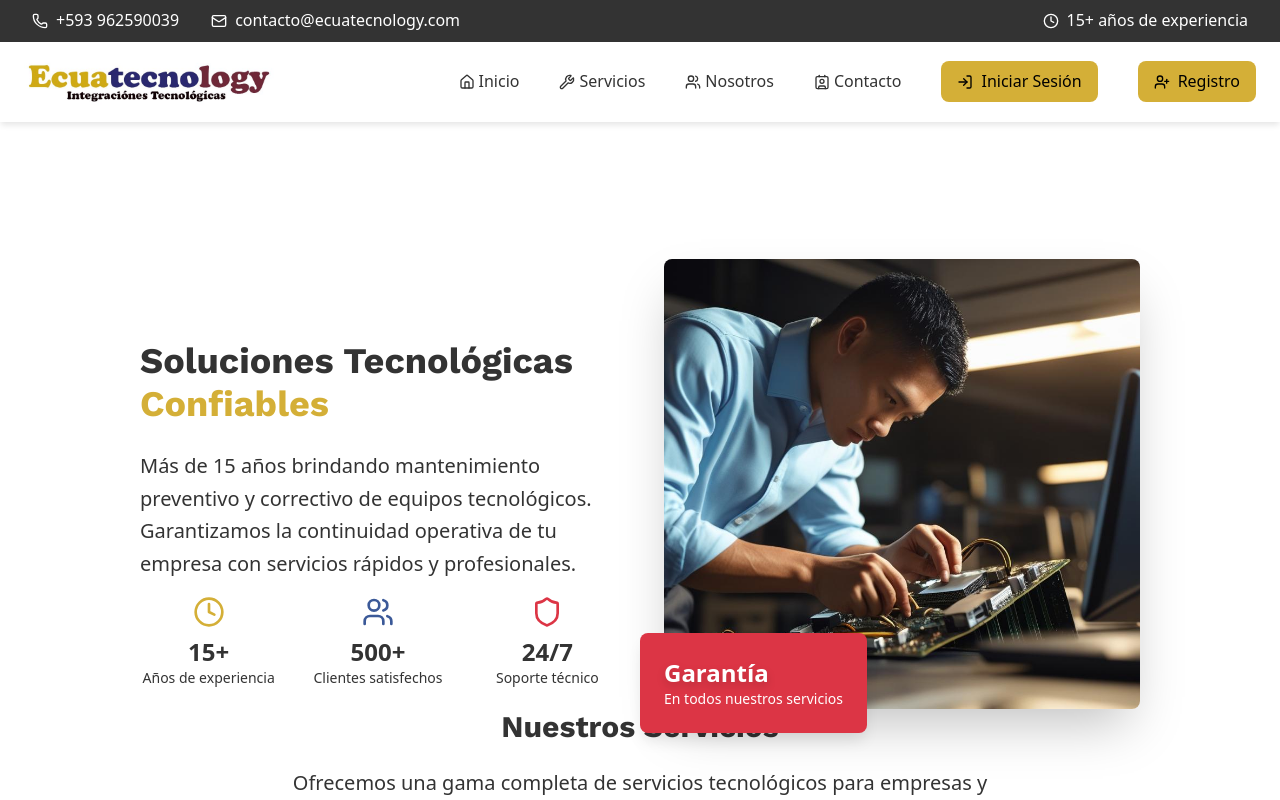
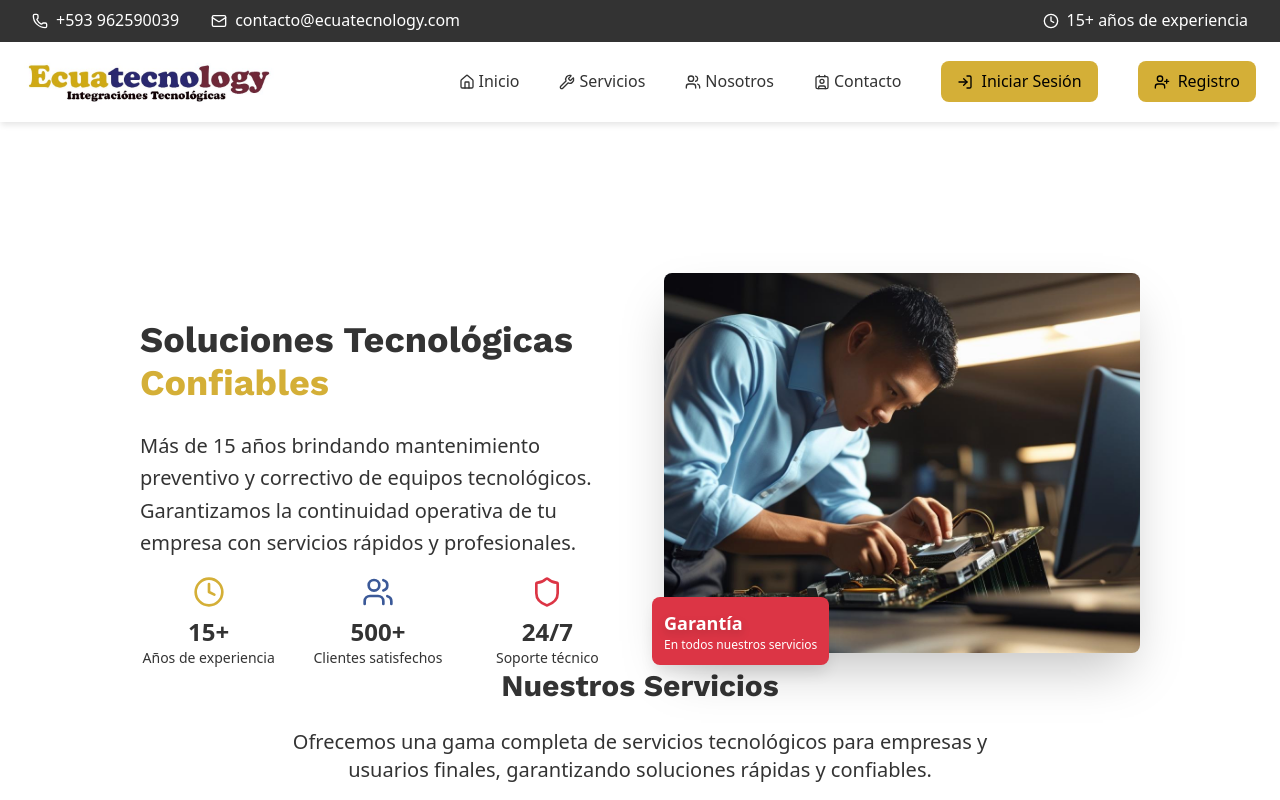
Before and after one commit to Mateo-Sudo-24/Proyecto_Ecuatechnology, a React (Vite) app in the folder frontend/client/: page / in a window 1280 px wide. Shown: the top 800 px of the page. Built offline with nearby package versions, Linux system fonts and the light colour scheme; no server answers.

Commit message:
fix: ajustar imagenes y espaciado en pagina principal

```diff
--- a/frontend/client/src/pages/Home.jsx
+++ b/frontend/client/src/pages/Home.jsx
@@ -66,14 +66,14 @@ function Home() {
           <img
             src="/images/tecnico.jpg"
             alt="Técnico trabajando"
-            className="rounded-lg shadow-2xl w-[700px] h-[450px] object-cover"
+            className="rounded-lg shadow-2xl w-[600px] h-[380px] object-cover"
           />
           <div
-            className="absolute -bottom-6 -left-6 p-6 rounded-lg shadow-lg"
+            className="absolute -bottom-3 -left-3 p-3 rounded-lg shadow-lg"
             style={{ backgroundColor: "var(--accent)", color: "var(--background)" }}
           >
-            <div className="text-2xl font-bold drop-shadow-lg">Garantía</div>
-            <div className="text-sm font-body">En todos nuestros servicios</div>
+            <div className="text-lg font-bold drop-shadow-lg">Garantía</div>
+            <div className="text-xs font-body">En todos nuestros servicios</div>
           </div>
         </div>
       </div>
@@ -182,7 +182,7 @@ function Home() {
       </div>
 
       {/* Sección sobre nosotros */}
-      <div className="container mx-auto px-4" id="nosotros">
+      <div className="container mx-auto px-4 mt-32" id="nosotros">
         <div className="grid lg:grid-cols-2 gap-16 items-center" style={{ color: "var(--neutral)" }}>
           <div>
             <h2 className="text-3xl lg:text-5xl font-bold text-neutral mb-8">Sobre Ecuatecnology</h2>
@@ -234,7 +234,7 @@ function Home() {
             <img
               src="/images/oficinas.jpg"
               alt="Oficinas modernas de Ecuatecnology"
-              className="rounded-lg shadow-lg w-[700px] h-[400px] object-cover mx-auto"
+              className="rounded-lg shadow-lg w-[600px] h-[350px] object-cover mx-auto"
             />
             <div className="grid grid-cols-2 gap-6">
               <div
```
